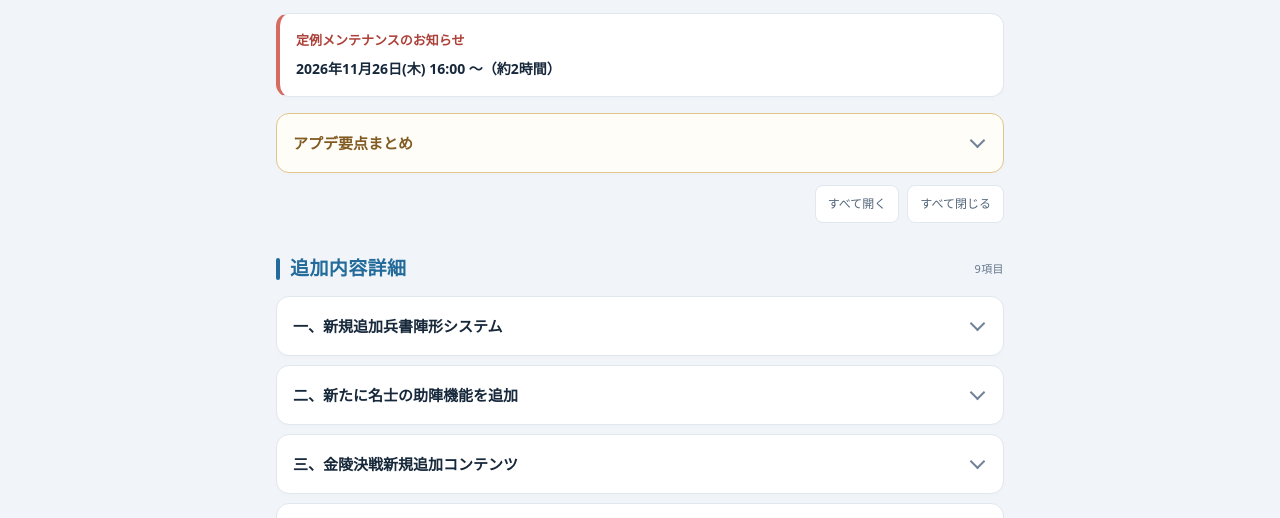
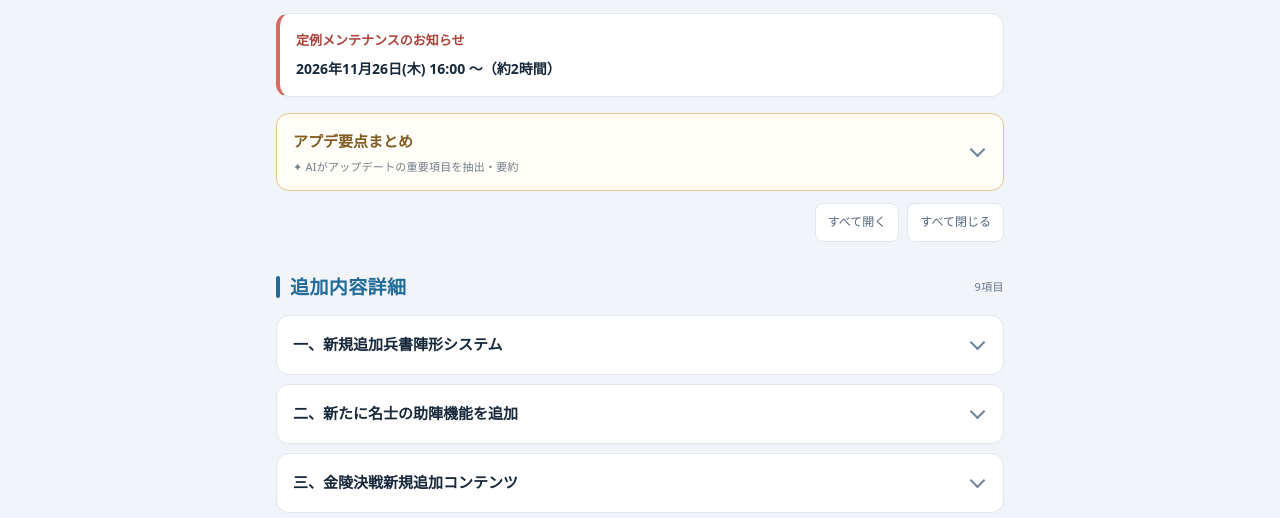
Before and after one commit to astronoka2030/moman-update2026-11-26, a plain HTML site: page index.html in a window 1280 px wide. Shown: the part 238-756 px from the top of the page. Drawn offline with Linux system fonts and the light colour scheme.

Commit message:
index.html の更新

```diff
--- a/index.html
+++ b/index.html
@@ -1,3 +1,4 @@
+
 <!DOCTYPE html>
 <html lang="ja">
 <head>
@@ -235,6 +236,17 @@ button:focus-visible {
   color: #805b22;
 }
 
+/* AI要約の注釈 */
+.ai-note {
+  display: block;
+  font-size: 11px;
+  font-weight: 400;
+  color: #737d89;
+  margin-top: 5px;
+  line-height: 1.5;
+  letter-spacing: .02em;
+}
+
 .tools {
   display: flex;
   justify-content: flex-end;
@@ -299,7 +311,15 @@ footer {
 
 <div id="summary">
 <details class="key">
-  <summary><span>アプデ要点まとめ</span></summary>
+  <summary>
+    <span>
+      アプデ要点まとめ
+      <small class="ai-note">
+        ✦ AIがアップデートの重要項目を抽出・要約
+      </small>
+    </span>
+  </summary>
+
   <div class="body">
 
     <h3>【兵書・陣形】</h3>
```
